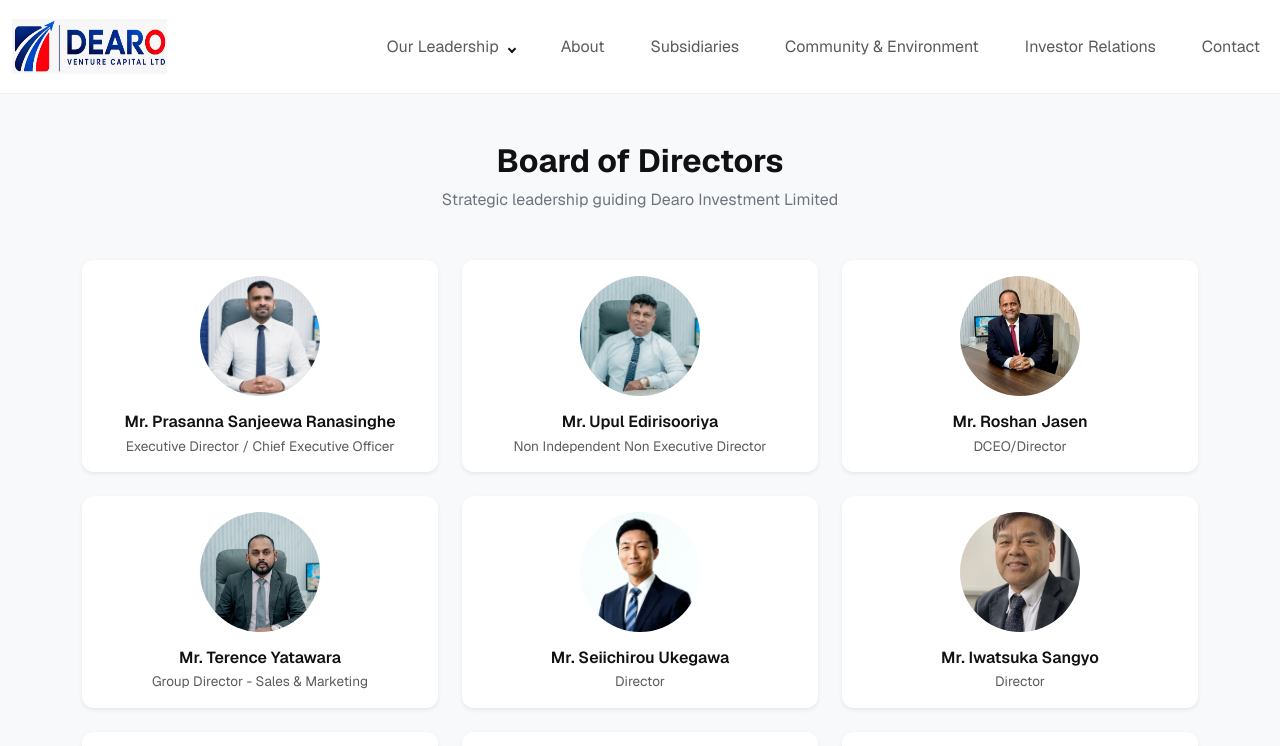
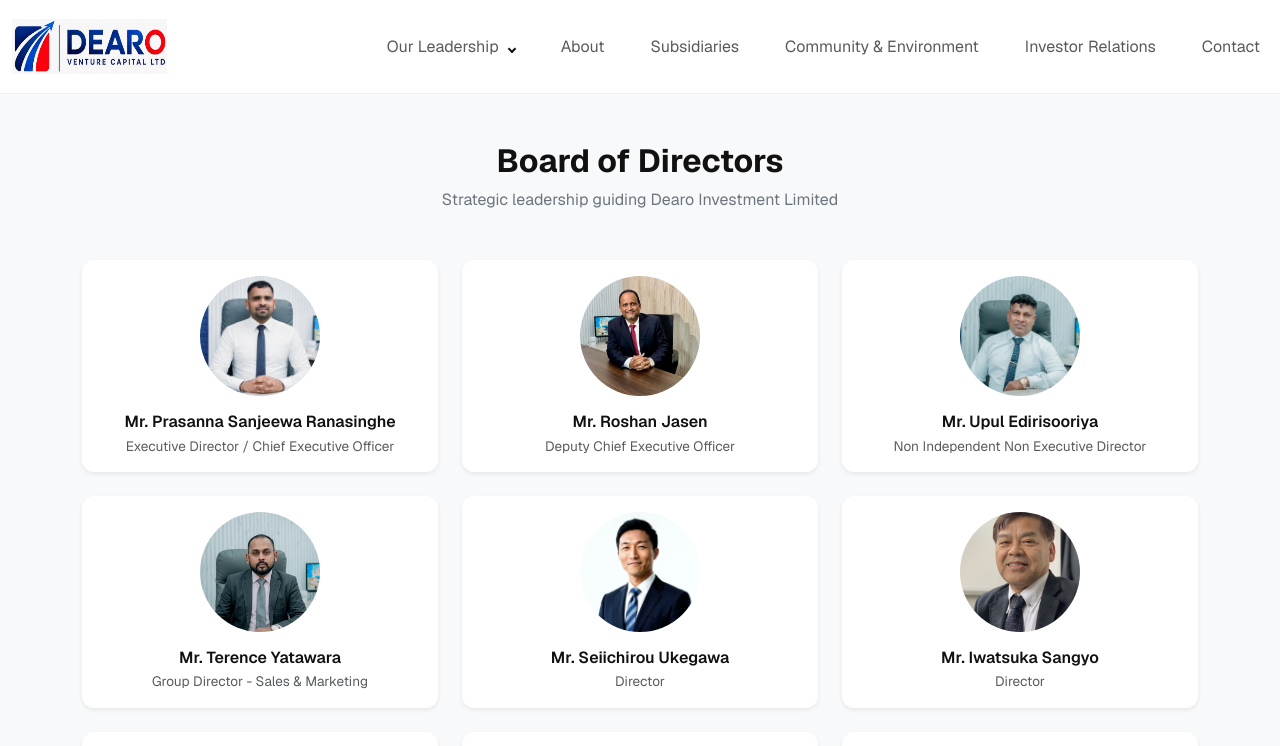
Before and after one commit to drtdsamarawickrama/dearoventurecapital_website, a Next.js app: page /director in a window 1280 px wide. Shown: the top 746 px of the page. Built offline with nearby package versions, Linux system fonts and the light colour scheme.

Commit message:
update pages

```diff
--- a/app/director/page.tsx
+++ b/app/director/page.tsx
@@ -9,15 +9,16 @@
     image: "/images/directors/prasanna 1.png",
   },
   {
+    name: "Mr. Roshan Jasen",
+    role: "Deputy Chief Executive Officer",
+    image: "/images/directors/roshan.png",
+  },
+  {
     name: "Mr. Upul Edirisooriya",
     role: "Non Independent Non Executive Director",
     image: "/images/directors/upul.png",
   },
-  {
-    name: "Mr. Roshan Jasen",
-    role: "DCEO/Director",
-    image: "/images/directors/roshan.png",
-  },
+
   {
     name: "Mr. Terence Yatawara",
     role: "Group Director - Sales & Marketing",
```
